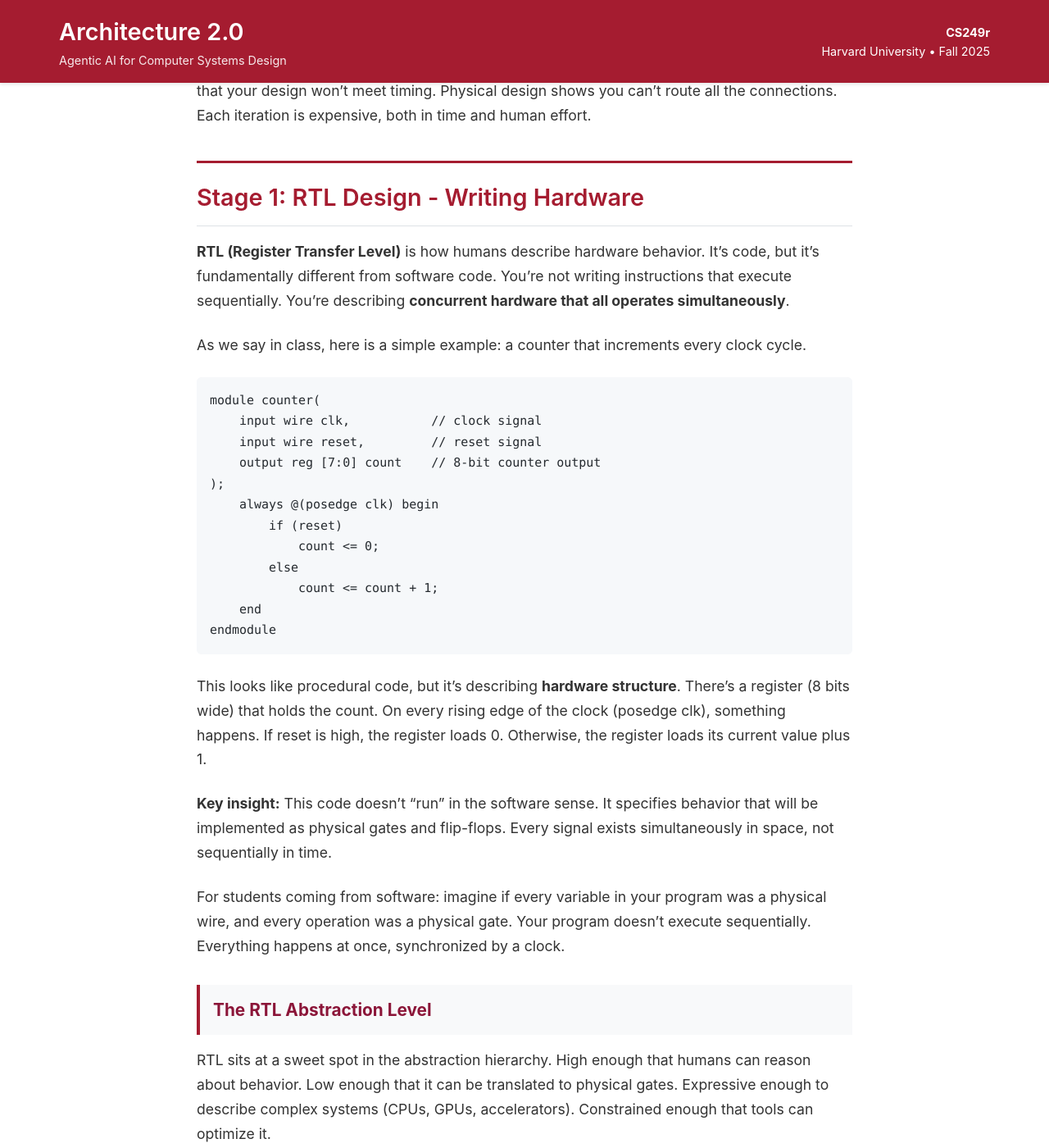
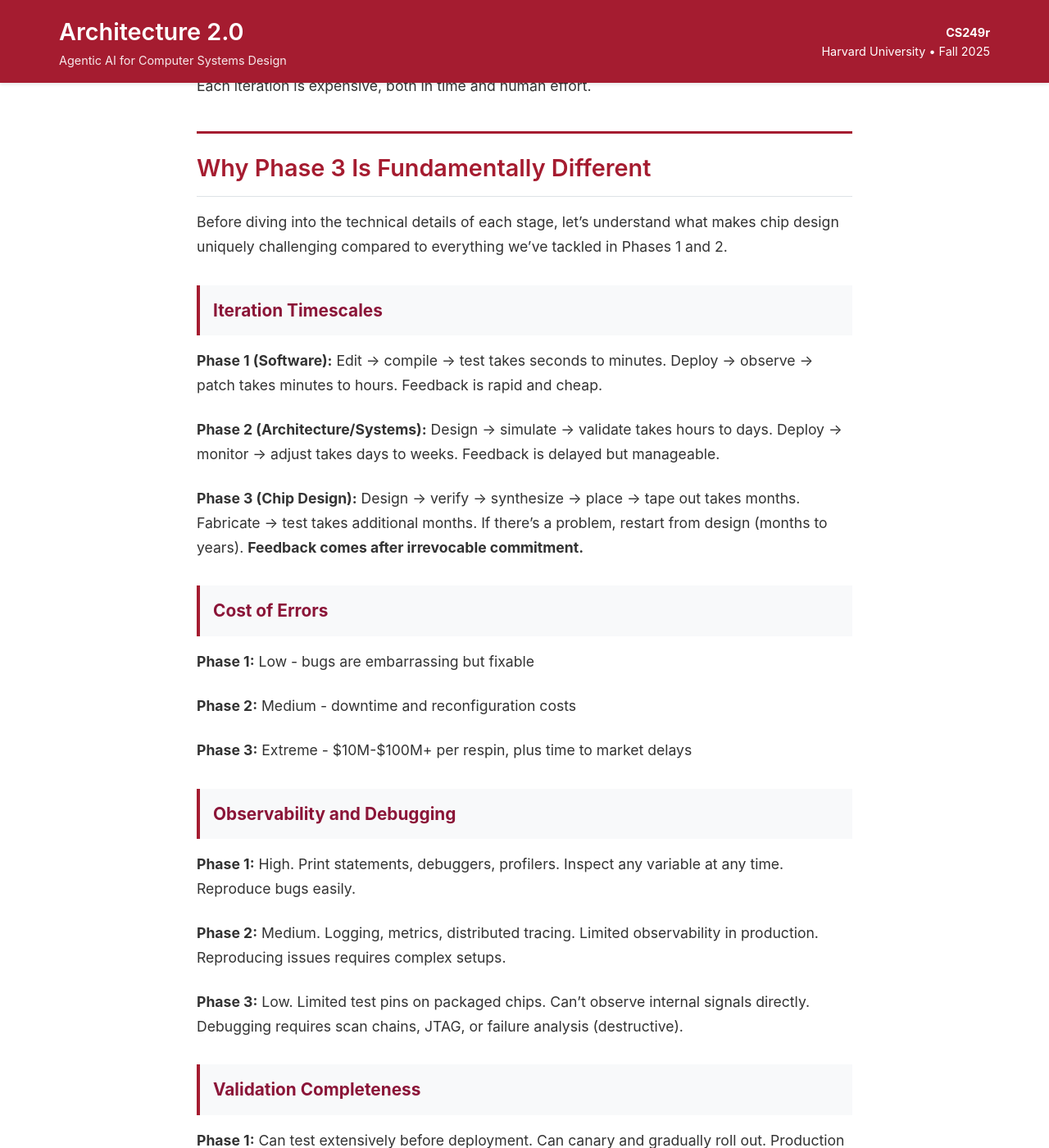
Before and after one commit to harvard-edge/cs249r_fall2025, a Jekyll site: the page built from _posts/2024-11-12-week-11-eda-fundamentals.md, in a window 1280 px wide and 1400 px high, scrolled down 5111 px. Shown: the whole window at 82% size. Built offline with Jekyll 4.4.1, drawn with Linux system fonts in a browser that asks for light colours; comment, search, counter and statistics services are not loaded; some of the changed text lies outside the part shown.

Commit message:
Restructure Week 11 post: move Phase comparison earlier, merge AI sections for better narrative flow

```diff
--- a/_posts/2024-11-12-week-11-eda-fundamentals.md
+++ b/_posts/2024-11-12-week-11-eda-fundamentals.md
@@ -96,6 +96,44 @@ graph LR
 </div>
 
 This might look sequential, but it's not. At every stage, you discover problems that send you back to earlier stages (shown by dotted lines). Verification finds RTL bugs. Synthesis reveals that your design won't meet timing. Physical design shows you can't route all the connections. Each iteration is expensive, both in time and human effort.
+
+## Why Phase 3 Is Fundamentally Different
+
+Before diving into the technical details of each stage, let's understand what makes chip design uniquely challenging compared to everything we've tackled in Phases 1 and 2.
+
+### Iteration Timescales
+
+**Phase 1 (Software):** Edit → compile → test takes seconds to minutes. Deploy → observe → patch takes minutes to hours. Feedback is rapid and cheap.
+
+**Phase 2 (Architecture/Systems):** Design → simulate → validate takes hours to days. Deploy → monitor → adjust takes days to weeks. Feedback is delayed but manageable.
+
+**Phase 3 (Chip Design):** Design → verify → synthesize → place → tape out takes months. Fabricate → test takes additional months. If there's a problem, restart from design (months to years). **Feedback comes after irrevocable commitment.**
+
+### Cost of Errors
+
+**Phase 1:** Low - bugs are embarrassing but fixable
+
+**Phase 2:** Medium - downtime and reconfiguration costs
+
+**Phase 3:** Extreme - $10M-$100M+ per respin, plus time to market delays
+
+### Observability and Debugging
+
+**Phase 1:** High. Print statements, debuggers, profilers. Inspect any variable at any time. Reproduce bugs easily.
+
+**Phase 2:** Medium. Logging, metrics, distributed tracing. Limited observability in production. Reproducing issues requires complex setups.
+
+**Phase 3:** Low. Limited test pins on packaged chips. Can't observe internal signals directly. Debugging requires scan chains, JTAG, or failure analysis (destructive).
+
+### Validation Completeness
+
+**Phase 1:** Can test extensively before deployment. Can canary and gradually roll out. Production is additional validation.
+
+**Phase 2:** Can test at scale in staging environments. Can deploy incrementally. Some issues only emerge in production.
+
+**Phase 3:** Must validate entirely pre-silicon. All validation is model-based. No "try it and see" in production. First real validation is when silicon comes back.
+
+**This is the context for everything that follows.** As you read about each design stage, remember: every decision must be more careful, every validation more thorough, because there's no second chance after tape out.
 
 ## Stage 1: RTL Design - Writing Hardware
 
@@ -381,42 +419,6 @@ If there's a critical bug, you don't have options. You can't patch hardware. **M
 
 **This is the irrevocable decision point.** Everything from Phases 1 and 2 had escape hatches. Software has patches. Systems have configuration changes. Hardware has tape out.
 
-## Why This Is Different From Everything in Phases 1 and 2
-
-The differences:
-
-### Iteration Timescales
-
-**Phase 1 (Software):** Edit → compile → test takes seconds to minutes. Deploy → observe → patch takes minutes to hours. Feedback is rapid and cheap.
-
-**Phase 2 (Architecture/Systems):** Design → simulate → validate takes hours to days. Deploy → monitor → adjust takes days to weeks. Feedback is delayed but manageable.
-
-**Phase 3 (Chip Design):** Design → verify → synthesize → place → tape out takes months. Fabricate → test takes additional months. If there's a problem, restart from design (months to years). **Feedback comes after irrevocable commitment.**
-
-### Cost of Errors
-
-**Phase 1:** Low - bugs are embarrassing but fixable
-
-**Phase 2:** Medium - downtime and reconfiguration costs
-
-**Phase 3:** Extreme - $10M-$100M+ per respin, plus time to market delays
-
-### Observability and Debugging
-
-**Phase 1:** High. Print statements, debuggers, profilers. Inspect any variable at any time. Reproduce bugs easily.
-
-**Phase 2:** Medium. Logging, metrics, distributed tracing. Limited observability in production. Reproducing issues requires complex setups.
-
-**Phase 3:** Low. Limited test pins on packaged chips. Can't observe internal signals directly. Debugging requires scan chains, JTAG, or failure analysis (destructive).
-
-### Validation Completeness
-
-**Phase 1:** Can test extensively before deployment. Can canary and gradually roll out. Production is additional validation.
-
-**Phase 2:** Can test at scale in staging environments. Can deploy incrementally. Some issues only emerge in production.
-
-**Phase 3:** Must validate entirely pre-silicon. All validation is model-based. No "try it and see" in production. First real validation is when silicon comes back.
-
 ## The EDA Landscape: Tools and Expertise
 
 The EDA industry has evolved over 40+ years to address these challenges. Major players:
@@ -429,15 +431,11 @@ These tools encode decades of expertise: heuristics, algorithms, and optimizatio
 
 More tacit knowledge. Experienced chip designers develop intuition about tool behavior. They know which warnings to worry about ("This one is always benign for this design pattern"). They know how to work around tool limitations. They know which metrics indicate real problems vs. artifacts.
 
-## Where AI Comes In: The Phase 3 Questions
+## Where AI Comes In: Industry Perspective and Research Directions
 
-Traditional EDA tools use "AI" in the broad sense: heuristic search, optimization algorithms (simulated annealing, genetic algorithms), and machine learning for specific sub-problems (timing prediction, congestion estimation).
+Traditional EDA tools use "AI" in the broad sense: heuristic search, optimization algorithms (simulated annealing, genetic algorithms), and machine learning for specific sub-problems (timing prediction, congestion estimation). But they rely heavily on human expertise at every stage. The tools automate the mechanics, but humans specify what to build (architecture), guide the tools (constraints, floorplans), debug when things go wrong, make judgment calls about tradeoffs, and decide when design is "good enough".
 
-But they rely heavily on human expertise at every stage. The tools automate the mechanics, but humans specify what to build (architecture), guide the tools (constraints, floorplans), debug when things go wrong, make judgment calls about tradeoffs, and decide when design is "good enough".
-
-**The Phase 3 exploration asks:** Can modern AI agents (LLMs, learned models, reinforcement learning) help here?
-
-## Industry Perspective: Why AI for Chip Design Now?
+**The Phase 3 exploration asks:** Can modern AI agents (LLMs, learned models, reinforcement learning) fundamentally change this?
 
 <span class="margin-note"><img src="/cs249r_fall2025/assets/images/blog_images/week_11/mark_ren.png" alt="Mark Ren" style="width: 80px; height: 80px; border-radius: 8px; float: left; margin-right: 10px; margin-bottom: 10px; margin-top: 5px;"> **Mark Ren** is a researcher at NVIDIA working on AI for EDA. Previously at IBM Research, he worked on physical design, placement, and optimization tools. His research focuses on making EDA tools more scalable and enabling better designer-tool interaction through AI agents.</span>
 
```
